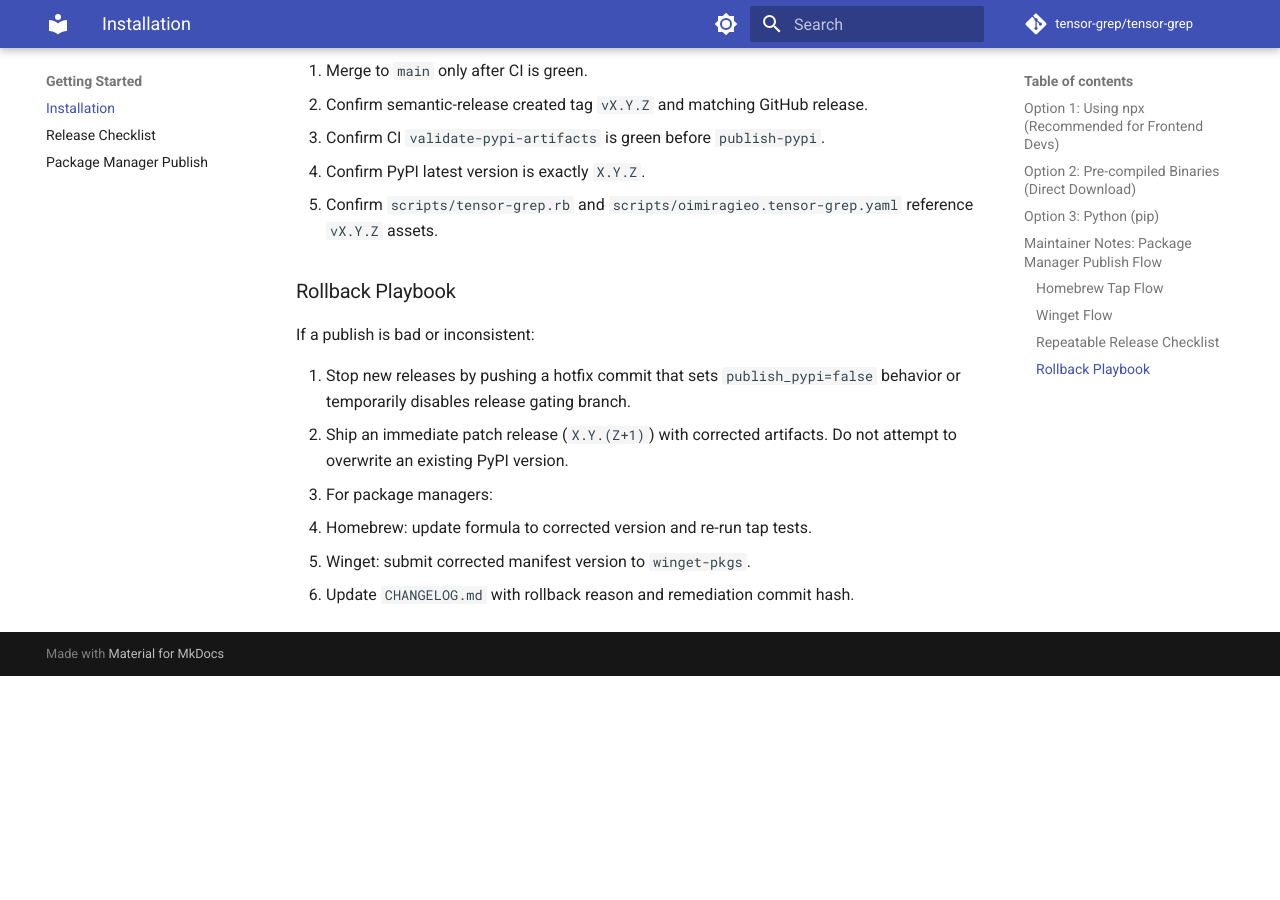
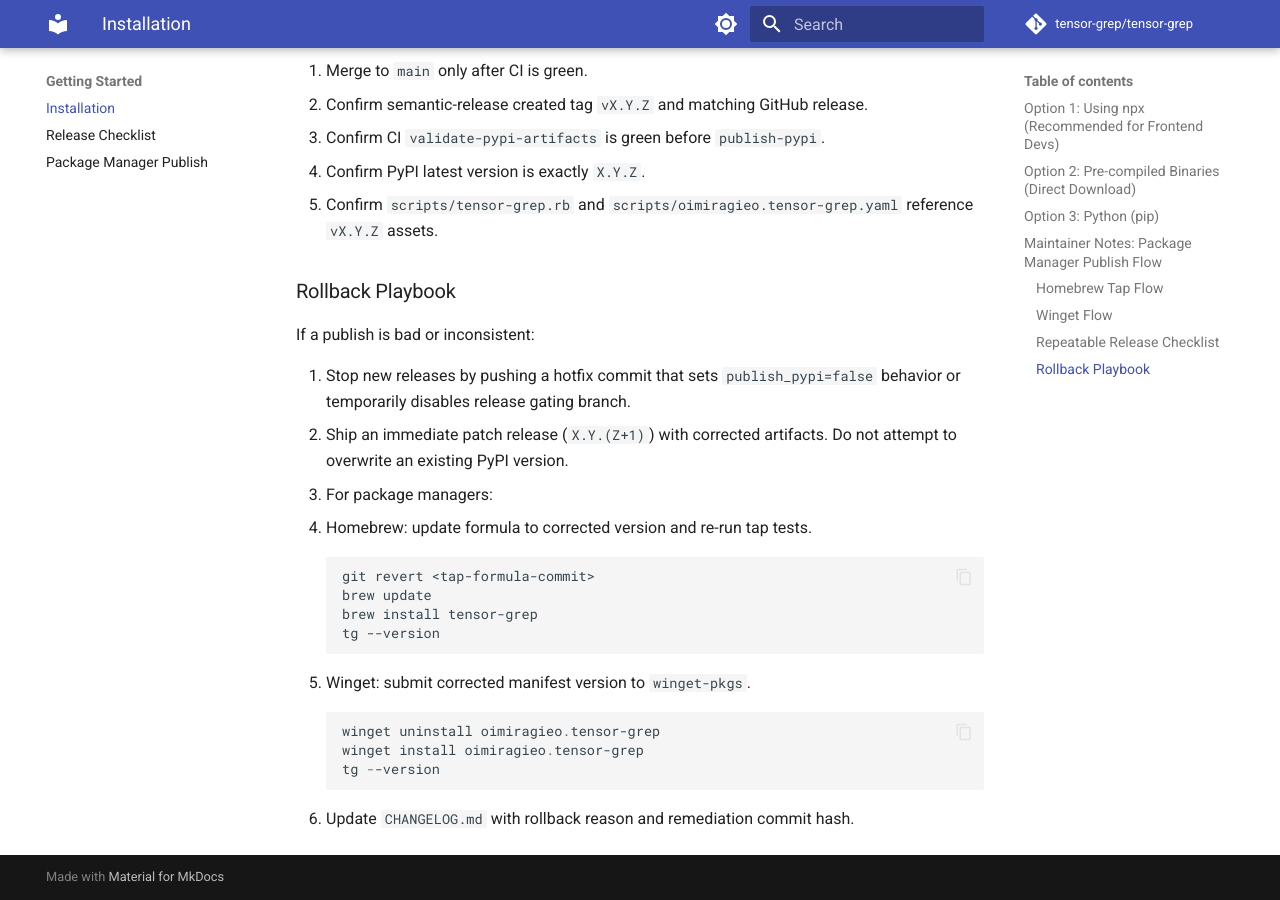
Before and after one commit to oimiragieo/tensor-grep, an MkDocs documentation site: the page built from docs/installation.md, in a window 1280 px wide and 900 px high, scrolled down 2741 px. Built offline with MkDocs 1.6.1 and Material for MkDocs 9.7.7, drawn with Linux system fonts in a browser that asks for light colours; comment, search, counter and statistics services are not loaded; before the commit the page ends 3417 px from its top, so only the background shows below that.

Commit message:
docs(install): add explicit rollback smoke commands

````diff
--- a/docs/installation.md
+++ b/docs/installation.md
@@ -123,5 +123,16 @@ If a publish is bad or inconsistent:
 2. Ship an immediate patch release (`X.Y.(Z+1)`) with corrected artifacts. Do not attempt to overwrite an existing PyPI version.
 3. For package managers:
    - Homebrew: update formula to corrected version and re-run tap tests.
+     ```bash
+     git revert <tap-formula-commit>
+     brew update
+     brew install tensor-grep
+     tg --version
+     ```
    - Winget: submit corrected manifest version to `winget-pkgs`.
+     ```powershell
+     winget uninstall oimiragieo.tensor-grep
+     winget install oimiragieo.tensor-grep
+     tg --version
+     ```
 4. Update `CHANGELOG.md` with rollback reason and remediation commit hash.
````
Also changed, not shown: 2 other files.
